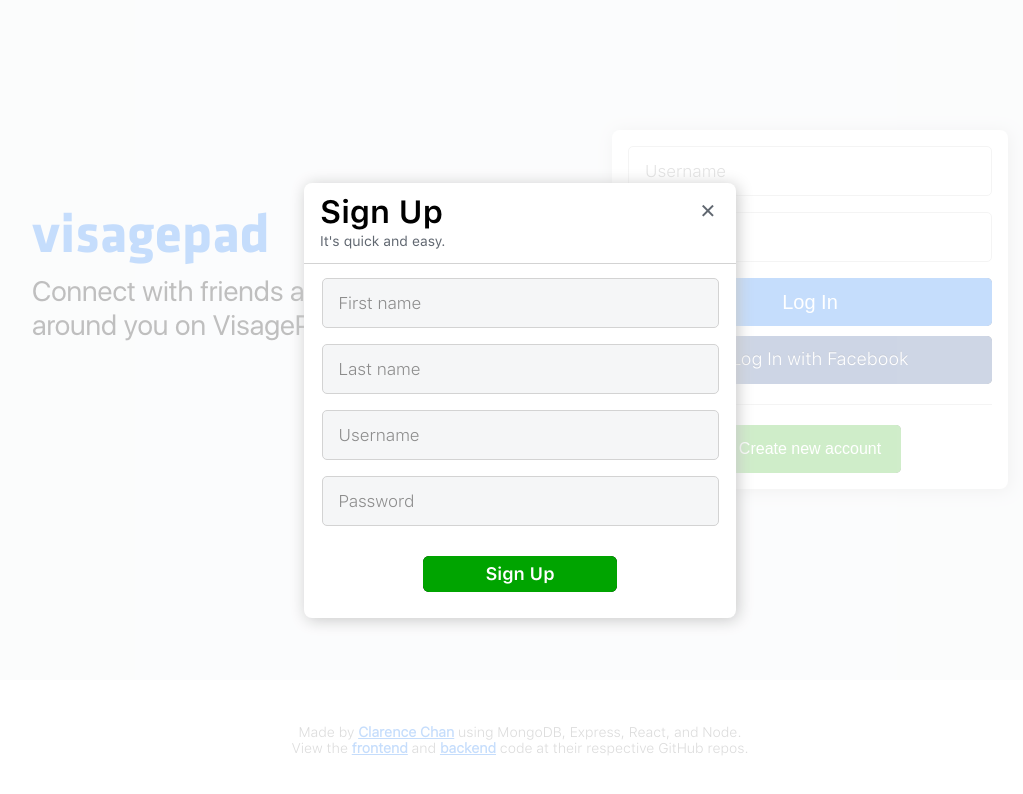
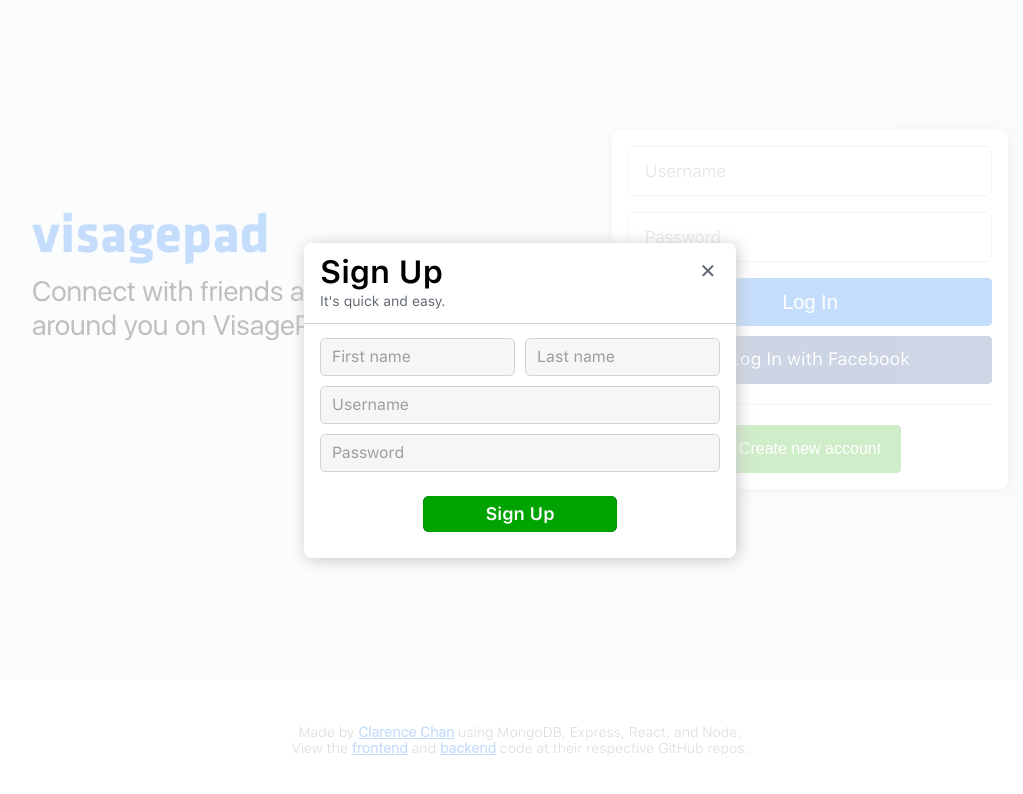
Before and after one commit to clarencechaan/visagepad-frontend, a React (Create React App) app: page / in a window 1280 px wide. Both pictures are taken after a click on the button "Create new account". Shown: the top 794 px of the page, without its empty margins (120-1143 px from the left). Built offline with nearby package versions, Linux system fonts and the light colour scheme.

Commit message:
sign up form styling

```diff
--- a/src/components/SignUpForm.js
+++ b/src/components/SignUpForm.js
@@ -17,11 +17,14 @@
           <div className="title">Sign Up</div>
           <div className="subtitle">It's quick and easy.</div>
         </div>
+        <div className="content">
+          <div className="full-name-inputs">
             <input
               type="text"
               placeholder="First name"
               minLength={1}
               maxLength={24}
+              className="first-name"
               required
             />
             <input
@@ -29,8 +32,10 @@
               placeholder="Last name"
               minLength={1}
               maxLength={24}
+              className="last-name"
               required
             />
+          </div>
           <input
             type="text"
             placeholder="Username"
@@ -46,6 +51,7 @@
             required
           />
           <button className="sign-up-btn">Sign Up</button>
+        </div>
       </form>
     </div>
   );
--- a/src/styles/LogIn.css
+++ b/src/styles/LogIn.css
@@ -42,7 +42,7 @@
   flex-direction: column;
 }
 
-.LogIn > .window input {
+.LogIn .log-in-form input {
   height: 50px;
   box-sizing: border-box;
   margin-bottom: 16px;
@@ -53,21 +53,20 @@
   font-size: 17px;
 }
 
-.LogIn > .window input::placeholder {
+.LogIn .log-in-form input::placeholder {
   color: rgb(140, 140, 140);
 }
 
-.LogIn > .window input:focus {
+.LogIn .log-in-form input:focus {
   outline: 2px solid rgb(226, 232, 242);
   border: 1px solid rgb(24, 119, 242);
 }
 
-.LogIn > .window input:focus::placeholder {
+.LogIn .log-in-form input:focus::placeholder {
   color: rgb(189, 189, 189);
 }
 
-.LogIn > .window .log-in-btn,
-.LogIn > .window .fb.connect,
+.LogIn .log-in-form .log-in-btn,
 .LogIn > .window .new-account-btn {
   height: 48px;
   border: none;
@@ -76,7 +75,7 @@
   backdrop-filter: brightness(0);
 }
 
-.LogIn > .window .log-in-btn {
+.LogIn .log-in-form .log-in-btn {
   background-color: rgb(24, 119, 242);
   border-radius: 5px;
   color: white;
@@ -85,11 +84,11 @@
   margin-bottom: 10px;
 }
 
-.LogIn > .window .log-in-btn:hover {
+.LogIn .log-in-form .log-in-btn:hover {
   background-color: rgba(24, 119, 242, 0.9);
 }
 
-.LogIn > .window .log-in-btn:active {
+.LogIn .log-in-form .log-in-btn:active {
   background-color: rgba(24, 119, 242, 0.8);
   transform: scale(0.97);
 }
@@ -127,7 +126,7 @@
 /* Facebook login button */
 
 a.fb {
-  font-family: inherit;
+  font-family: "SFUIText-Regular";
   display: flex;
   align-items: center;
   justify-content: center;
--- a/src/styles/SignUpForm.css
+++ b/src/styles/SignUpForm.css
@@ -24,7 +24,6 @@
   box-sizing: border-box;
   display: flex;
   flex-direction: column;
-  align-items: center;
   position: relative;
 }
 
@@ -38,9 +37,6 @@
   height: 32px;
   border-radius: 50%;
   padding: 0;
-  display: flex;
-  align-items: center;
-  justify-content: center;
   position: absolute;
   top: 12px;
   right: 12px;
@@ -57,7 +53,6 @@
 .SignUpForm form .title-bar {
   padding: 10px 16px 14px 16px;
   border-bottom: 1px solid lightgray;
-  margin-bottom: 14px;
   align-self: normal;
 }
 
@@ -72,8 +67,14 @@
   font-family: "SFUIText-Regular";
 }
 
+.SignUpForm .content {
+  display: flex;
+  flex-direction: column;
+  box-sizing: border-box;
+  padding: 14px 16px 26px 16px;
+}
+
 .SignUpForm form input {
-  width: 397px;
   box-sizing: border-box;
   padding: 0 11px;
   display: flex;
@@ -85,6 +86,16 @@
   border-radius: 5px;
   background-color: rgb(245, 246, 247);
   margin-bottom: 10px;
+}
+
+.SignUpForm form .full-name-inputs {
+  display: flex;
+  column-gap: 10px;
+}
+
+.SignUpForm form .full-name-inputs input {
+  width: 0;
+  flex: 1;
 }
 
 .SignUpForm form input::placeholder {
@@ -108,7 +119,8 @@
   font-size: 18px;
   cursor: pointer;
   backdrop-filter: brightness(0);
-  margin: 14px 0 26px 0;
+  margin-top: 14px;
+  align-self: center;
 }
 
 .SignUpForm form .sign-up-btn:hover {
```
Lines whose indentation alone changed are shown as unchanged.
